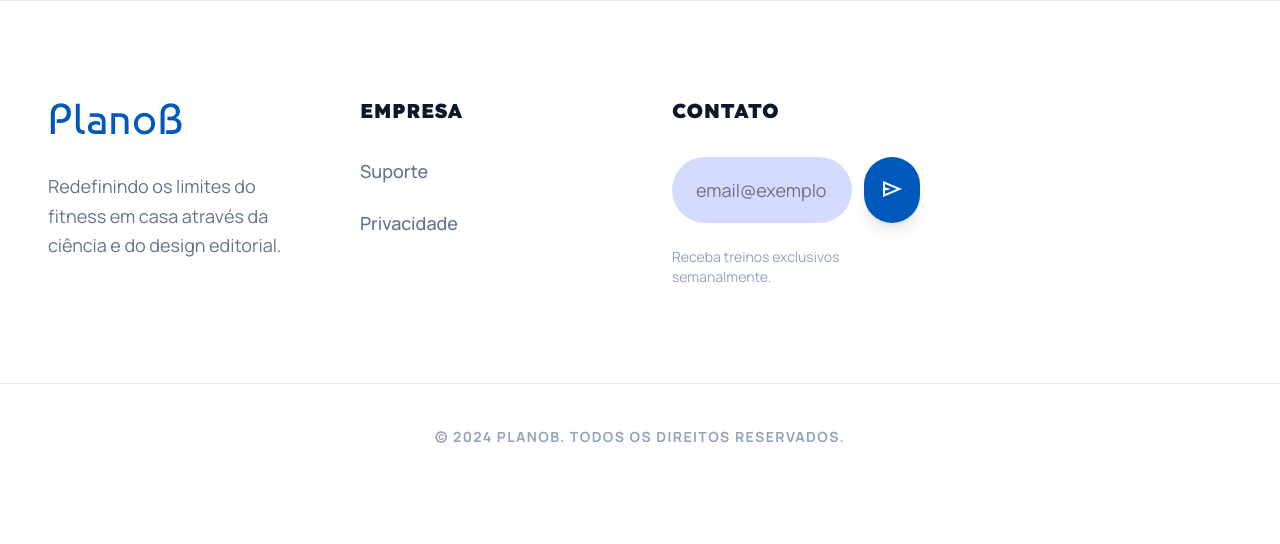
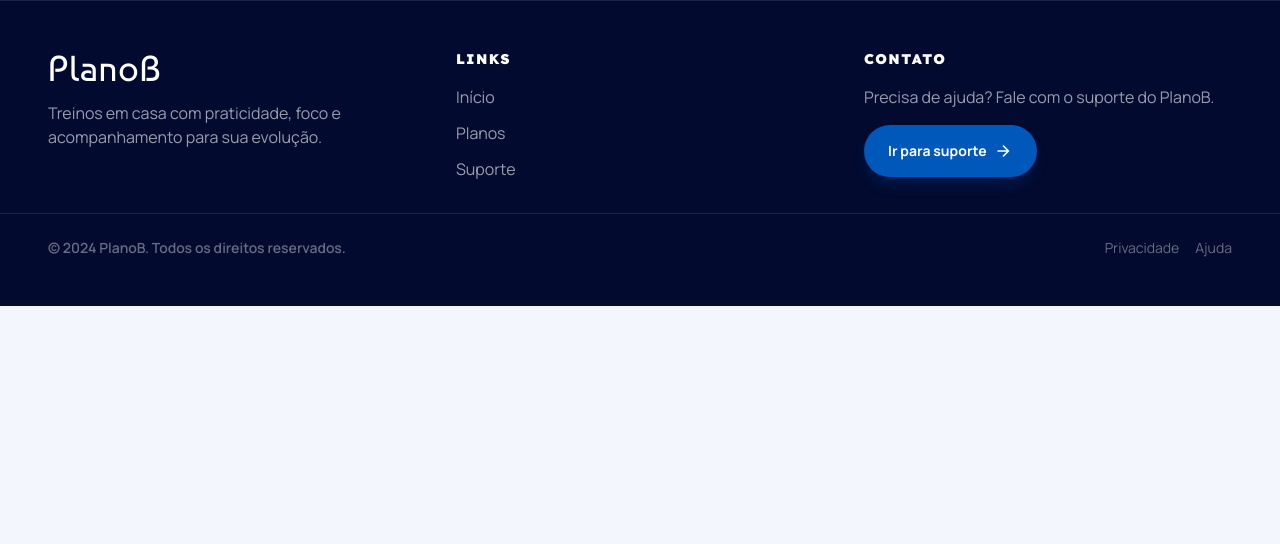
Before and after one commit to NicoleNakagawa/PlanoB_2026, a Node server app: page / in a window 1280 px wide. Shown: the part 3825-4369 px from the top of the page. After the commit the page ends 4131 px from the top, so only its background shows below. Run offline with Node 20, Linux system fonts and the light colour scheme; some libraries are stand-ins or nearby versions.

Commit message:
footer ghhome

```diff
--- a/app/views/pages/home.ejs
+++ b/app/views/pages/home.ejs
@@ -331,47 +331,76 @@
 
   </main>
 
-  <footer class="bg-white dark:bg-slate-950 w-full py-24 border-t border-slate-200 dark:border-slate-800">
-    <article class="max-w-[90rem] mx-auto px-8 lg:px-12 grid grid-cols-1 md:grid-cols-4 gap-16">
+<footer class="bg-[#020a2f] text-white w-full py-10 md:py-12 border-t border-white/10">
+  <article class="max-w-[90rem] mx-auto px-6 lg:px-12 grid grid-cols-1 md:grid-cols-3 gap-8 md:gap-10">
 
-      <section class="col-span-1">
-        <p class="logo-font logo-footer text-primary dark:text-blue-200 mb-8">PlanoB</p>
-        <p class="text-slate-500 font-body text-lg leading-relaxed max-w-xs">
-          Redefinindo os limites do fitness em casa através da ciência e do design editorial.
+    <section>
+      <p class="logo-font text-3xl md:text-4xl text-white mb-3">PlanoB</p>
+      <p class="text-white/60 text-sm md:text-base leading-relaxed max-w-sm">
+        Treinos em casa com praticidade, foco e acompanhamento para sua evolução.
       </p>
     </section>
 
-      <nav aria-label="Empresa">
-        <h3 class="font-headline font-black text-xl text-slate-900 dark:text-slate-100 mb-8 uppercase tracking-wide">Empresa</h3>
-        <ul class="space-y-6" role="list">
-          <li><a class="text-lg text-slate-500 hover:text-primary transition-all font-medium" href="suporte">Suporte</a></li>
-          <li><a class="text-lg text-slate-500 hover:text-primary transition-all font-medium" href="#">Privacidade</a></li>
+    <nav aria-label="Links rápidos">
+      <h3 class="font-headline font-black text-sm text-white mb-4 uppercase tracking-widest">
+        Links
+      </h3>
+
+      <ul class="space-y-3" role="list">
+        <li>
+          <a class="text-sm md:text-base text-white/60 hover:text-white transition-colors" href="home">
+            Início
+          </a>
+        </li>
+
+        <li>
+          <a class="text-sm md:text-base text-white/60 hover:text-white transition-colors" href="planos">
+            Planos
+          </a>
+        </li>
+
+        <li>
+          <a class="text-sm md:text-base text-white/60 hover:text-white transition-colors" href="suporte">
+            Suporte
+          </a>
+        </li>
       </ul>
     </nav>
 
     <section>
-        <h3 class="font-headline font-black text-xl text-slate-900 dark:text-slate-100 mb-8 uppercase tracking-wide">Contato</h3>
-        <form class="flex gap-3" onsubmit="return false;" novalidate>
-          <label for="newsletter-email" class="sr-only">Seu e-mail</label>
-          <input
-            id="newsletter-email"
-            type="email"
-            placeholder="email@exemplo.com"
-            class="bg-surface-container-highest border-none rounded-full px-6 py-4 w-full text-lg focus:ring-4 focus:ring-primary/20 transition-all"
-          />
-          <button type="submit" class="primary-gradient p-4 rounded-full text-white shadow-lg hover:scale-110 transition-transform" aria-label="Inscrever na newsletter">
-            <i class="material-symbols-outlined text-2xl not-italic" aria-hidden="true">send</i>
-          </button>
-        </form>
-        <p class="text-slate-400 text-sm mt-6">Receba treinos exclusivos semanalmente.</p>
+      <h3 class="font-headline font-black text-sm text-white mb-4 uppercase tracking-widest">
+        Contato
+      </h3>
+
+      <p class="text-white/60 text-sm md:text-base mb-4">
+        Precisa de ajuda? Fale com o suporte do PlanoB.
+      </p>
+
+      <a
+        href="suporte"
+        class="inline-flex items-center justify-center gap-2 bg-primary text-white px-6 py-3 rounded-full font-bold text-sm shadow-lg shadow-primary/20 hover:opacity-90 active:scale-95 transition-all"
+      >
+        Ir para suporte
+        <i class="material-symbols-outlined text-lg not-italic" aria-hidden="true">arrow_forward</i>
+      </a>
     </section>
 
   </article>
 
-    <aside class="max-w-[90rem] mx-auto px-8 mt-24 pt-10 border-t border-slate-200 dark:border-slate-800 text-center">
-      <small class="text-slate-400 text-sm font-bold tracking-widest uppercase">
+  <aside class="max-w-[90rem] mx-auto px-6 lg:px-12 mt-8 pt-6 border-t border-white/10 flex flex-col md:flex-row items-center justify-between gap-3">
+    <small class="text-white/40 text-xs md:text-sm font-semibold">
       © 2024 PlanoB. Todos os direitos reservados.
     </small>
+
+    <nav class="flex items-center gap-4" aria-label="Links legais">
+      <a class="text-white/40 hover:text-white text-xs md:text-sm transition-colors" href="#">
+        Privacidade
+      </a>
+
+      <a class="text-white/40 hover:text-white text-xs md:text-sm transition-colors" href="suporte">
+        Ajuda
+      </a>
+    </nav>
   </aside>
 </footer>
 
```
Lines whose indentation alone changed are shown as unchanged.
